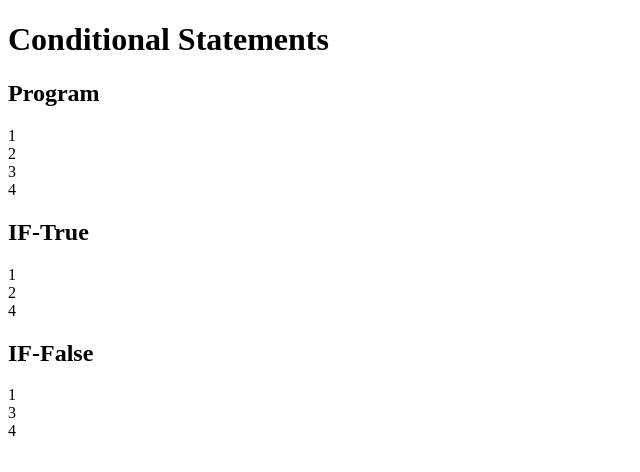
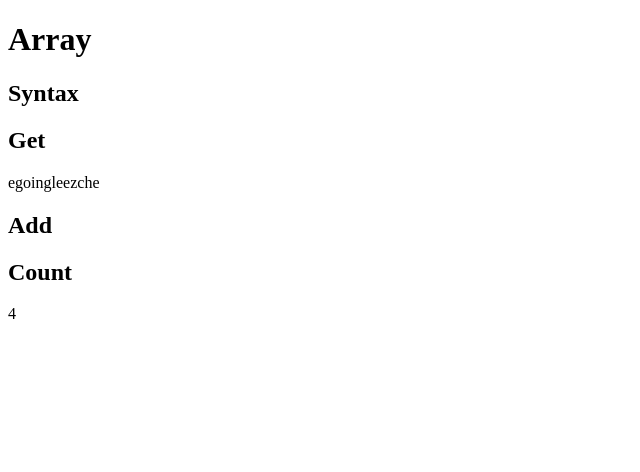
Before and after one commit to JunseoKim0103/javascript, a plain HTML site: page demo5.html in a window 1280 px wide. Shown: the whole page, without its empty margins (0-640 px from the left). Drawn offline with Linux system fonts and the light colour scheme.

Commit message:
Update demo5.html

```diff
--- a/demo5.html
+++ b/demo5.html
@@ -1,3 +1,4 @@
+
 <!DOCTYPE html>
 <html lang="en">
 <head>
@@ -5,35 +6,24 @@
     <title>Document</title>
 </head>
 <body>
-    <h1>Conditional Statements</h1>
-    <h2>Program</h2>
+    <h1>Array</h1>
+    <h2>Syntax</h2>
     <script>
-        document.write("1<br>");
-        document.write("2<br>");
-        document.write("3<br>");
-        document.write("4<br>");
+        var coworkers = ["egoing", "leezche"];
     </script>
-    <h2>IF-True</h2>
+    <h2>Get</h2>
     <script>
-        document.write("1<br>");
-        if(true){
-            document.write("2<br>");
-        }
-        else{
-            document.write("3<br>");
-        }
-        document.write("4<br>");
+        document.write(coworkers[0]);
+        document.write(coworkers[1]);
     </script>
-    <h2>IF-False</h2>
+    <h2>Add</h2>
     <script>
-        document.write("1<br>");
-        if(false){
-            document.write("2<br>");
-        }
-        else{
-            document.write("3<br>");
-        }
-        document.write("4<br>");
+        coworkers.push('duru');
+        coworkers.push('taeho');
+    </script>
+    <h2>Count</h2>
+    <script>
+        document.write(coworkers.length);
     </script>
 </body>
 </html>
```
